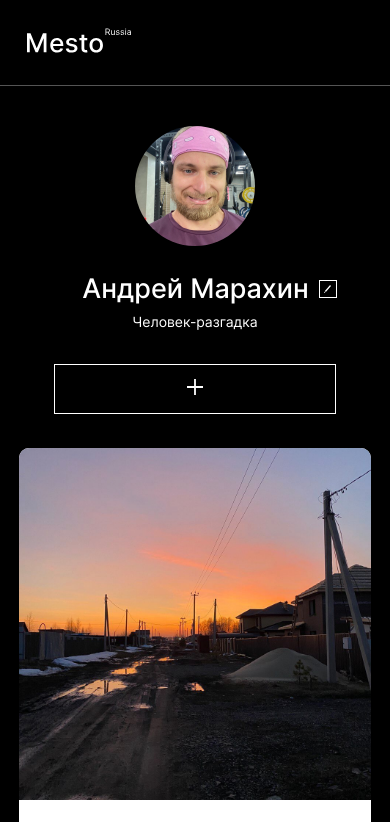
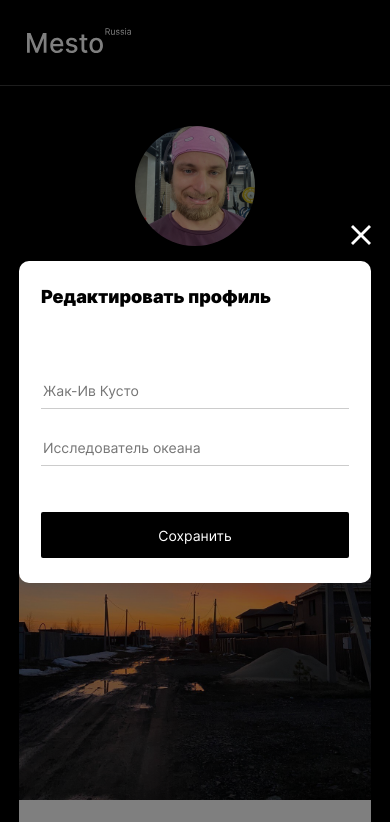
Before and after one commit to marahin1992/mesto-project, a plain HTML site: page index.html in a window 390 px wide. Shown: the top 822 px of the page. Drawn offline with Linux system fonts and the light colour scheme.

Commit message:
Исправления по ревью

```diff
--- a/blocks/card/__like/card__like.css
+++ b/blocks/card/__like/card__like.css
@@ -16,5 +16,5 @@
 }
 
 .card__like:hover {
-  opacity: 0.6;
+  opacity: 0.5;
 }
--- a/blocks/header/__logo/header__logo.css
+++ b/blocks/header/__logo/header__logo.css
@@ -1,6 +1,8 @@
 .header__logo {
   width: 142px;
   height: 33px;
+  object-fit: contain;
+  object-position: center;
 }
 
 @media all and (max-width: 767px) {
--- a/blocks/header/header.css
+++ b/blocks/header/header.css
@@ -3,7 +3,7 @@
   justify-content: space-between;
   box-sizing: border-box;
   padding: 45px 0px 41px;
-  border-bottom: 1px solid #545454;
+  border-bottom: 1px solid rgba(84, 84, 84, 0.7);
 }
 
 
--- a/blocks/popup/__close-button/popup__close-button.css
+++ b/blocks/popup/__close-button/popup__close-button.css
@@ -5,7 +5,7 @@
   width: 32px;
   height: 32px;
   border: none;
-  background-image: url(../../../images/Close\ Icon.svg);
+  background-image: url(../../../images/close-icon.svg);
   background-size: contain;
   background-repeat: no-repeat;
   background-color: rgba(0, 0, 0, 0);
--- a/blocks/popup/__container/popup__container.css
+++ b/blocks/popup/__container/popup__container.css
@@ -10,10 +10,7 @@
   padding: 34px 36px 37px;
   box-sizing: border-box;
   position: relative;
-  top: 0;
-  left: 0;
   border-radius: 10px;
-  /*row-gap: 20px;*/
   box-shadow: 0px 0px 25px rgba(0, 0, 0, 0.15);
 }
 
--- /dev/null
+++ b/blocks/popup/__form/popup__form.css
@@ -0,0 +1,4 @@
+.popup__form {
+  display: flex;
+  flex-direction: column;
+}
--- a/blocks/popup/__input/popup__input.css
+++ b/blocks/popup/__input/popup__input.css
@@ -9,33 +9,9 @@
   line-height: 17px;
   background-color: #fff;
   margin: 10px 0;
+  color: #000;
 }
 
 .popup__input:focus {
-  outline: blueviolet solid 2px;
+  outline-color: blueviolet;
 }
-
-.popup__input::placeholder {
-  font-weight: 400;
-  font-size: 14px;
-  line-height: 17px;
-}
-
-.popup__input::-ms-input-placeholder {
-  font-weight: 400;
-  font-size: 14px;
-  line-height: 17px;
-}
-
-.popup__input::-webkit-input-placeholder {
-  font-weight: 400;
-  font-size: 14px;
-  line-height: 17px;
-}
-
-.popup__input::-moz-placeholder {
-  font-style: normal;
-  font-weight: 400;
-  font-size: 14px;
-  line-height: 17px;
-}
--- a/blocks/popup/__save-button/popup__save-button.css
+++ b/blocks/popup/__save-button/popup__save-button.css
@@ -1,9 +1,9 @@
 .popup__save-button {
-  border-radius: 0;
+  border-radius: 2px;
   border: none;
   background-color: #000;
   color: #fff;
-  height: 50px;
+  min-height: 50px;
   box-sizing: border-box;
   cursor: pointer;
   transition-property: opacity;
@@ -26,7 +26,7 @@
   .popup__save-button {
     font-size: 14px;
     line-height: 17px;
-    height: 46px;
+    min-height: 46px;
     margin-top: 36px;
   }
 }
--- a/blocks/profile/__add-button-img/profile__add-button-img.css
+++ /dev/null
@@ -1,11 +0,0 @@
-.profile__add-button-img {
-  width: 22px;
-  height: 22px;
-}
-
-@media all and (max-width: 767px) {
-  .profile__add-button-img {
-    width: 16px;
-    height: 16px;
-  }
-}
--- a/blocks/profile/__add-button/profile__add-button.css
+++ b/blocks/profile/__add-button/profile__add-button.css
@@ -1,5 +1,5 @@
 .profile__add-button {
-  border-radius: 0;
+  border-radius: 2px;
   border: 1px solid #fff;
   background-color: #000;
   width: 150px;
@@ -10,6 +10,11 @@
   transition-duration: 0.5s;
   justify-self: end;
   padding: 0;
+  background-image: url(../../../images/add-button.svg);
+  background-repeat: no-repeat;
+  background-position: center;
+  background-size: 22px;
+
 }
 
 .profile__add-button:hover {
@@ -20,5 +25,6 @@
   .profile__add-button {
     width: 100%;
     max-width: 282px;
+    background-size: 16px;
   }
 }
--- a/blocks/profile/__container/profile__container.css
+++ b/blocks/profile/__container/profile__container.css
@@ -10,5 +10,6 @@
   .profile__container {
     column-gap: 10px;
     padding-left: 29px;
+    justify-content: center;
   }
 }
--- a/blocks/profile/__edit-button-img/profile__edit-button-img.css
+++ /dev/null
@@ -1,12 +0,0 @@
-.profile__edit-button-img {
-  width: 10px;
-  height: 10px;
-  margin: auto;
-}
-
-@media all and (max-width: 767px) {
-  .profile__edit-button-img {
-    width: 7.5px;
-    height: 7.5px;
-  }
-}
--- a/blocks/profile/__edit-button/profile__edit-button.css
+++ b/blocks/profile/__edit-button/profile__edit-button.css
@@ -2,6 +2,7 @@
   border-radius: 0;
   border: 1px solid #fff;
   background-color: #000;
+  min-width: 24px;
   width: 24px;
   height: 24px;
   box-sizing: border-box;
@@ -11,6 +12,10 @@
   margin-bottom: 8px;
   display: flex;
   padding: 0;
+  background-image: url(../../../images/edit-button.svg);
+  background-position: center;
+  background-repeat: no-repeat;
+  background-size: 10px;
 }
 
 .profile__edit-button:hover {
@@ -20,7 +25,9 @@
 @media all and (max-width: 767px) {
   .profile__edit-button {
     margin-bottom: 7px;
+    min-width: 18px;
     width: 18px;
     height: 18px;
+    background-size: 7.5px;
   }
 }
--- a/blocks/profile/__info/profile__info.css
+++ b/blocks/profile/__info/profile__info.css
@@ -3,8 +3,8 @@
   flex-direction: column;
   row-gap: 8px;
   box-sizing: border-box;
+  max-width: 100%;
   overflow: hidden;
-  max-width: 100%;
 }
 
 @media all and (max-width: 767px) {
--- a/index.html
+++ b/index.html
@@ -11,7 +11,7 @@
 <body class="page">
   <div class="page__container">
     <header class="header">
-      <img class="header__logo" src="./images/logo.svg" alt="">
+      <img class="header__logo" src="./images/logo.svg" alt="Место">
     </header>
     <main class="content">
       <section class="profile">
@@ -19,57 +19,53 @@
         <div class="profile__info">
           <div class="profile__container">
             <h1 class="profile__name">Андрей Марахин</h1>
-            <button class="profile__edit-button">
-              <img class="profile__edit-button-img" src="./images/edit-button.svg" alt="редактировать профиль">
-            </button>
+            <button class="profile__edit-button" type="button" aria-label="Редактировать профиль"></button>
           </div>
           <p class="profile__status">Человек-разгадка</p>
         </div>
-        <button class="profile__add-button">
-          <img class="profile__add-button-img" src="./images/add-button.svg" alt="добавить профиль">
-        </button>
+        <button class="profile__add-button" type="button" aria-label="Добавить профиль"></button>
       </section>
       <section class="cards" aria-label="Карточки">
         <article class="card">
           <img class="card__image" src="./images/1.jpg" alt="Закат">
           <div class="card__container">
             <h2 class="card__title">Разветье</h2>
-            <button class="card__like"></button>
+            <button class="card__like" type="button"></button>
           </div>
         </article>
         <article class="card">
           <img class="card__image" src="./images/2.jpg" alt="Водоём">
           <div class="card__container">
             <h2 class="card__title">Железногорское водохранилище</h2>
-            <button class="card__like card__like_liked"></button>
+            <button class="card__like card__like_liked" type="button"></button>
           </div>
         </article>
         <article class="card">
           <img class="card__image" src="./images/3.jpg" alt="Снежная дорога">
           <div class="card__container">
             <h2 class="card__title">Берёзовая улица</h2>
-            <button class="card__like"></button>
+            <button class="card__like" type="button"></button>
           </div>
         </article>
         <article class="card">
           <img class="card__image" src="./images/4.jpg" alt="Пёс на холме">
           <div class="card__container">
             <h2 class="card__title">Ледяной холм</h2>
-            <button class="card__like"></button>
+            <button class="card__like" type="button"></button>
           </div>
         </article>
         <article class="card">
           <img class="card__image" src="./images/5.jpg" alt="Пёс в роще">
           <div class="card__container">
             <h2 class="card__title">Урочище Роза</h2>
-            <button class="card__like"></button>
+            <button class="card__like" type="button"></button>
           </div>
         </article>
         <article class="card">
           <img class="card__image" src="./images/6.jpg" alt="Ноги на фоне заката">
           <div class="card__container">
             <h2 class="card__title">Карманово</h2>
-            <button class="card__like"></button>
+            <button class="card__like" type="button"></button>
           </div>
         </article>
       </section>
@@ -78,14 +74,16 @@
       <p class="footer__coopyright">&copy;&nbsp;2023 Mesto Russia</p>
     </footer>
   </div>
-  <div class="popup">
-    <form class="popup__container">
-      <p class="popup__title">Редактировать профиль</p>
-      <input class="popup__input" type="text" placeholder="Жак-Ив Кусто">
-      <input class="popup__input" type="text" placeholder="Исследователь океана">
-      <button class="popup__save-button">Сохранить</button>
-      <button class="popup__close-button"></button>
-    </form>
+  <div class="popup popup_opened">
+    <div class="popup__container">
+      <h3 class="popup__title">Редактировать профиль</h3>
+      <form class="popup__form" name="editform">
+        <input class="popup__input" type="text" placeholder="Жак-Ив Кусто" name="profilename">
+        <input class="popup__input" type="text" placeholder="Исследователь океана" name="profilestatus">
+        <button class="popup__save-button">Сохранить</button>
+      </form>
+      <button class="popup__close-button" type="button"></button>
+    </div>
   </div>
 </body>
 </html>
--- a/pages/index.css
+++ b/pages/index.css
@@ -15,10 +15,8 @@
 @import url(../blocks/profile/profile.css);
 @import url(../blocks/profile/__avatar/profile__avatar.css);
 @import url(../blocks/profile/__add-button/profile__add-button.css);
-@import url(../blocks/profile/__add-button-img/profile__add-button-img.css);
 @import url(../blocks/profile/__container/profile__container.css);
 @import url(../blocks/profile/__edit-button/profile__edit-button.css);
-@import url(../blocks/profile/__edit-button-img/profile__edit-button-img.css);
 @import url(../blocks/profile/__info/profile__info.css);
 @import url(../blocks/profile/__name/profile__name.css);
 @import url(../blocks/profile/__status/profile__status.css);
@@ -35,9 +33,10 @@
 @import url(../blocks/footer/footer.css);
 @import url(../blocks/footer/__coopyright/footer__coopyright.css);
 
-/*edit-form*/
+/*popup*/
 @import url(../blocks/popup/popup.css);
 @import url(../blocks/popup/__container/popup__container.css);
+@import url(../blocks/popup/__form/popup__form.css);
 @import url(../blocks/popup/__close-button/popup__close-button.css);
 @import url(../blocks/popup/__input/popup__input.css);
 @import url(../blocks/popup/__save-button/popup__save-button.css);
```
Also changed, not shown: images/close-icon.svg (renamed from images/Close Icon.svg).
